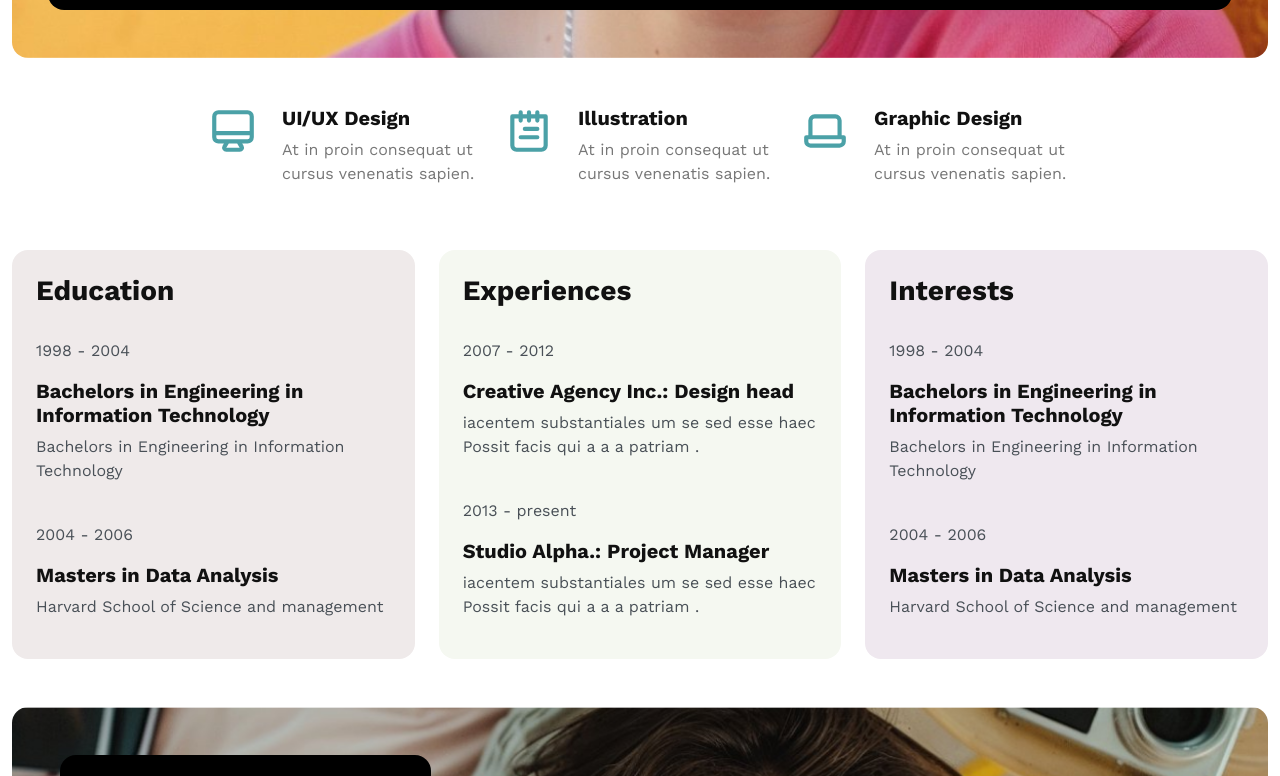
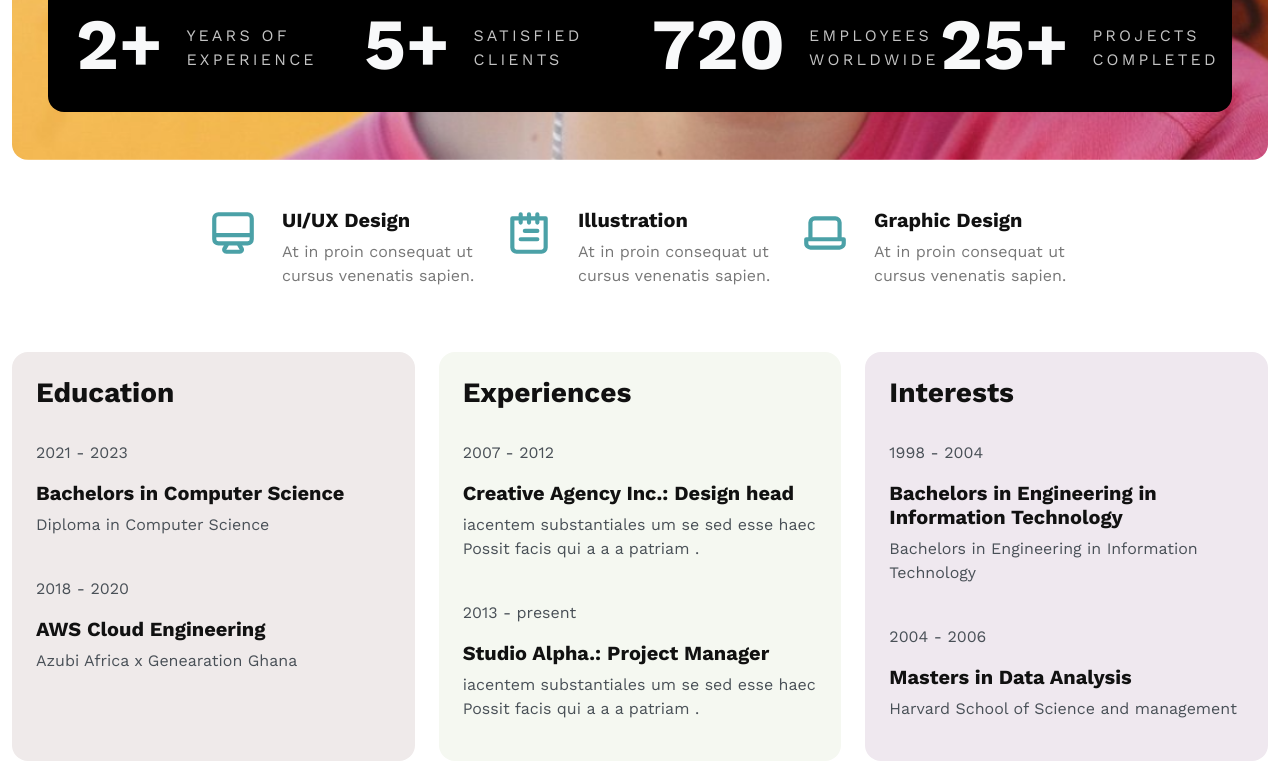
Before and after one commit to maazinmm/site, a plain HTML site: page index.html in a window 1280 px wide. Shown: the part 771-1547 px from the top of the page. Drawn offline with nearby package versions, Linux system fonts and the light colour scheme.

Commit message:
Update index.html
Edit to some basic info

```diff
--- a/index.html
+++ b/index.html
@@ -2,7 +2,7 @@
 <html lang="en">
 
 <head>
-  <title>jessica</title>
+  <title>maazinmm</title>
   <!-- Required meta tags -->
   <meta charset="utf-8" />
   <meta name="viewport" content="width=device-width, initial-scale=1, shrink-to-fit=no" />
@@ -209,17 +209,17 @@
         style="background-image: url(images/banner.png); background-size: cover ; background-repeat: no-repeat; background-position: center;">
         <div class="text-content text-white py-5 my-5">
           <p class="fs-4">
-            VFX / Graphics Head
+            AWS cloud Engineer / Pentester
           </p>
           <h1 class="display-1">
-            Jessica <br> Kobessi
+            Maazin <br> Mohammed Muhib
           </h1>
         </div>
         <div class="row text-uppercase bg-black rounded-4 p-3 mt-5">
           <div class="col-md-3">
             <div class="d-flex align-items-center gap-4">
               <h2 class="display-2 text-light">
-                12
+                2+
               </h2>
               <p class="text-light-emphasis justify-content-center m-0 ls-4">
                 Years of <br> experience
@@ -229,7 +229,7 @@
           <div class="col-md-3">
             <div class="d-flex align-items-center gap-4">
               <h2 class="display-2 text-light">
-                820
+                5+
               </h2>
               <p class="text-light-emphasis justify-content-center m-0 ls-4">
                 satisfied <br> clients
@@ -249,7 +249,7 @@
           <div class="col-md-3">
             <div class="d-flex align-items-center gap-4">
               <h2 class="display-2 text-light">
-                2200
+                25+
               </h2>
               <p class="text-light-emphasis justify-content-center m-0 ls-4">
                 projects completed
@@ -329,23 +329,23 @@
             </h3>
             <div class="py-4">
               <p class="text-dark-emphasis">
-                1998 - 2004
+                2021 - 2023
               </p>
               <h5>
-                Bachelors in Engineering in Information Technology
+                Bachelors in Computer Science
               </h5>
               <p class="text-dark-emphasis">
-                Bachelors in Engineering in Information Technology
+                Diploma in Computer Science
               </p>
             </div>
             <p class="text-dark-emphasis">
-              2004 - 2006
+              2018 - 2020
             </p>
             <h5>
-              Masters in Data Analysis
+              AWS Cloud Engineering
             </h5>
             <p class="text-dark-emphasis">
-              Harvard School of Science and management
+              Azubi Africa x Genearation Ghana
             </p>
           </div>
         </div>
```
